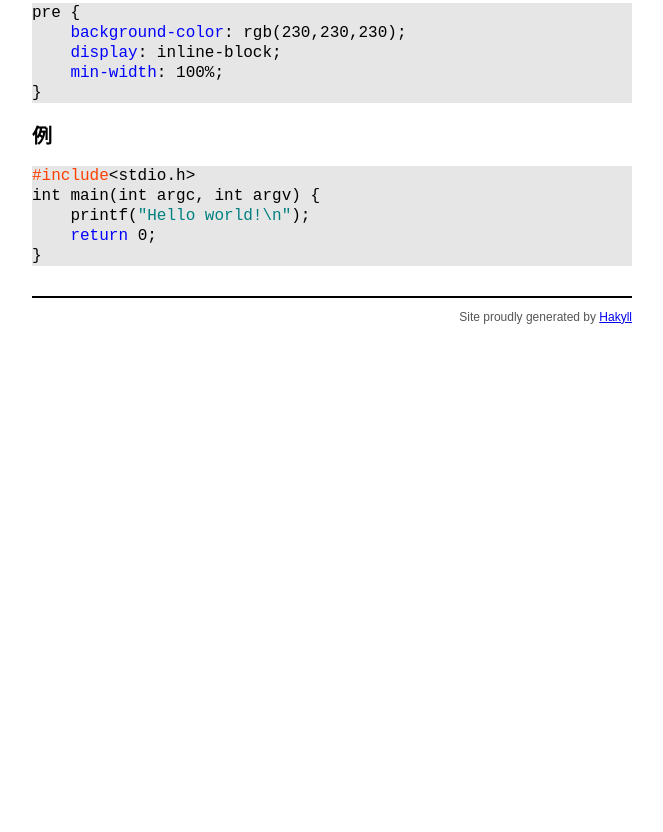
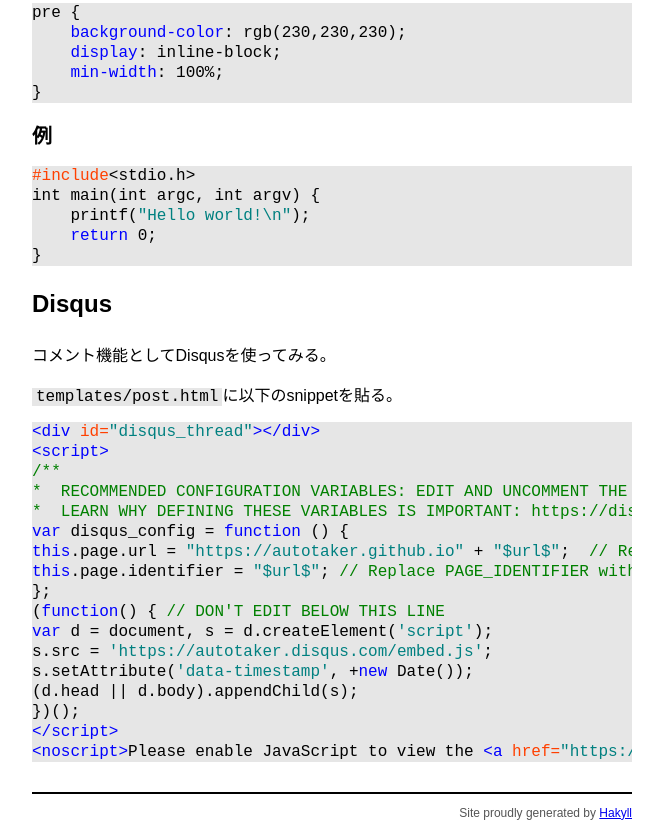
Before and after one commit to autotaker/autotaker.github.io, a plain HTML site: page posts/2019-02-09-newblog.html in a window 1280 px wide. Shown: the part 2224-3056 px from the top of the page, without its empty margins (308-971 px from the left). Before the commit the page ends 2560 px from the top, so only its background shows below. Drawn offline with nearby package versions, Linux system fonts and the light colour scheme; some packages are replaced by stand-ins of ours; a script that the page names is missing.

Commit message:
Deploy commit

```diff
--- a/posts/2019-02-09-newblog.html
+++ b/posts/2019-02-09-newblog.html
@@ -111,7 +111,46 @@
 <a class="sourceLine" id="cb7-3" title="3">    printf(<span class="st">&quot;Hello world!</span><span class="sc">\n</span><span class="st">&quot;</span>);</a>
 <a class="sourceLine" id="cb7-4" title="4">    <span class="cf">return</span> <span class="dv">0</span>;</a>
 <a class="sourceLine" id="cb7-5" title="5">}</a></code></pre></div>
+<h1 id="disqus">Disqus</h1>
+<p>コメント機能としてDisqusを使ってみる。</p>
+<p><code>templates/post.html</code>に以下のsnippetを貼る。</p>
+<div class="sourceCode" id="cb8"><pre class="sourceCode html"><code class="sourceCode html"><a class="sourceLine" id="cb8-1" title="1"><span class="kw">&lt;div</span><span class="ot"> id=</span><span class="st">&quot;disqus_thread&quot;</span><span class="kw">&gt;&lt;/div&gt;</span></a>
+<a class="sourceLine" id="cb8-2" title="2"><span class="kw">&lt;script&gt;</span></a>
+<a class="sourceLine" id="cb8-3" title="3"><span class="co">/**</span></a>
+<a class="sourceLine" id="cb8-4" title="4"><span class="co">*  RECOMMENDED CONFIGURATION VARIABLES: EDIT AND UNCOMMENT THE SECTION BELOW TO INSERT DYNAMIC VALUES FROM YOUR PLATFORM OR CMS.</span></a>
+<a class="sourceLine" id="cb8-5" title="5"><span class="co">*  LEARN WHY DEFINING THESE VARIABLES IS IMPORTANT: https://disqus.com/admin/universalcode/#configuration-variables*/</span></a>
+<a class="sourceLine" id="cb8-6" title="6"><span class="kw">var</span> disqus_config <span class="op">=</span> <span class="kw">function</span> () <span class="op">{</span></a>
+<a class="sourceLine" id="cb8-7" title="7"><span class="kw">this</span>.<span class="va">page</span>.<span class="at">url</span> <span class="op">=</span> <span class="st">&quot;https://autotaker.github.io&quot;</span> <span class="op">+</span> <span class="st">&quot;$url$&quot;</span><span class="op">;</span>  <span class="co">// Replace PAGE_URL with your page's canonical URL variable</span></a>
+<a class="sourceLine" id="cb8-8" title="8"><span class="kw">this</span>.<span class="va">page</span>.<span class="at">identifier</span> <span class="op">=</span> <span class="st">&quot;$url$&quot;</span><span class="op">;</span> <span class="co">// Replace PAGE_IDENTIFIER with your page's unique identifier variable</span></a>
+<a class="sourceLine" id="cb8-9" title="9"><span class="op">};</span></a>
+<a class="sourceLine" id="cb8-10" title="10">(<span class="kw">function</span>() <span class="op">{</span> <span class="co">// DON'T EDIT BELOW THIS LINE</span></a>
+<a class="sourceLine" id="cb8-11" title="11"><span class="kw">var</span> d <span class="op">=</span> document<span class="op">,</span> s <span class="op">=</span> <span class="va">d</span>.<span class="at">createElement</span>(<span class="st">'script'</span>)<span class="op">;</span></a>
+<a class="sourceLine" id="cb8-12" title="12"><span class="va">s</span>.<span class="at">src</span> <span class="op">=</span> <span class="st">'https://autotaker.disqus.com/embed.js'</span><span class="op">;</span></a>
+<a class="sourceLine" id="cb8-13" title="13"><span class="va">s</span>.<span class="at">setAttribute</span>(<span class="st">'data-timestamp'</span><span class="op">,</span> <span class="op">+</span><span class="kw">new</span> <span class="at">Date</span>())<span class="op">;</span></a>
+<a class="sourceLine" id="cb8-14" title="14">(<span class="va">d</span>.<span class="at">head</span> <span class="op">||</span> <span class="va">d</span>.<span class="at">body</span>).<span class="at">appendChild</span>(s)<span class="op">;</span></a>
+<a class="sourceLine" id="cb8-15" title="15"><span class="op">}</span>)()<span class="op">;</span></a>
+<a class="sourceLine" id="cb8-16" title="16"><span class="kw">&lt;/script&gt;</span></a>
+<a class="sourceLine" id="cb8-17" title="17"><span class="kw">&lt;noscript&gt;</span>Please enable JavaScript to view the <span class="kw">&lt;a</span><span class="ot"> href=</span><span class="st">&quot;https://disqus.com/?ref_noscript&quot;</span><span class="kw">&gt;</span>comments powered by Disqus.<span class="kw">&lt;/a&gt;&lt;/noscript&gt;</span></a></code></pre></div>
     </section>
+
+    <div id="disqus_thread"></div>
+    <script>
+    /**
+    *  RECOMMENDED CONFIGURATION VARIABLES: EDIT AND UNCOMMENT THE SECTION BELOW TO INSERT DYNAMIC VALUES FROM YOUR PLATFORM OR CMS.
+    *  LEARN WHY DEFINING THESE VARIABLES IS IMPORTANT: https://disqus.com/admin/universalcode/#configuration-variables*/
+    var disqus_config = function () {
+    this.page.url = "https://autotaker.github.io" + "/posts/2019-02-09-newblog.html";  // Replace PAGE_URL with your page's canonical URL variable
+    this.page.identifier = "/posts/2019-02-09-newblog.html"; // Replace PAGE_IDENTIFIER with your page's unique identifier variable
+    };
+    (function() { // DON'T EDIT BELOW THIS LINE
+    var d = document, s = d.createElement('script');
+    s.src = 'https://autotaker.disqus.com/embed.js';
+    s.setAttribute('data-timestamp', +new Date());
+    (d.head || d.body).appendChild(s);
+    })();
+    </script>
+    <noscript>Please enable JavaScript to view the <a href="https://disqus.com/?ref_noscript">comments powered by Disqus.</a></noscript>
+
 </article>
 
         </main>
```
